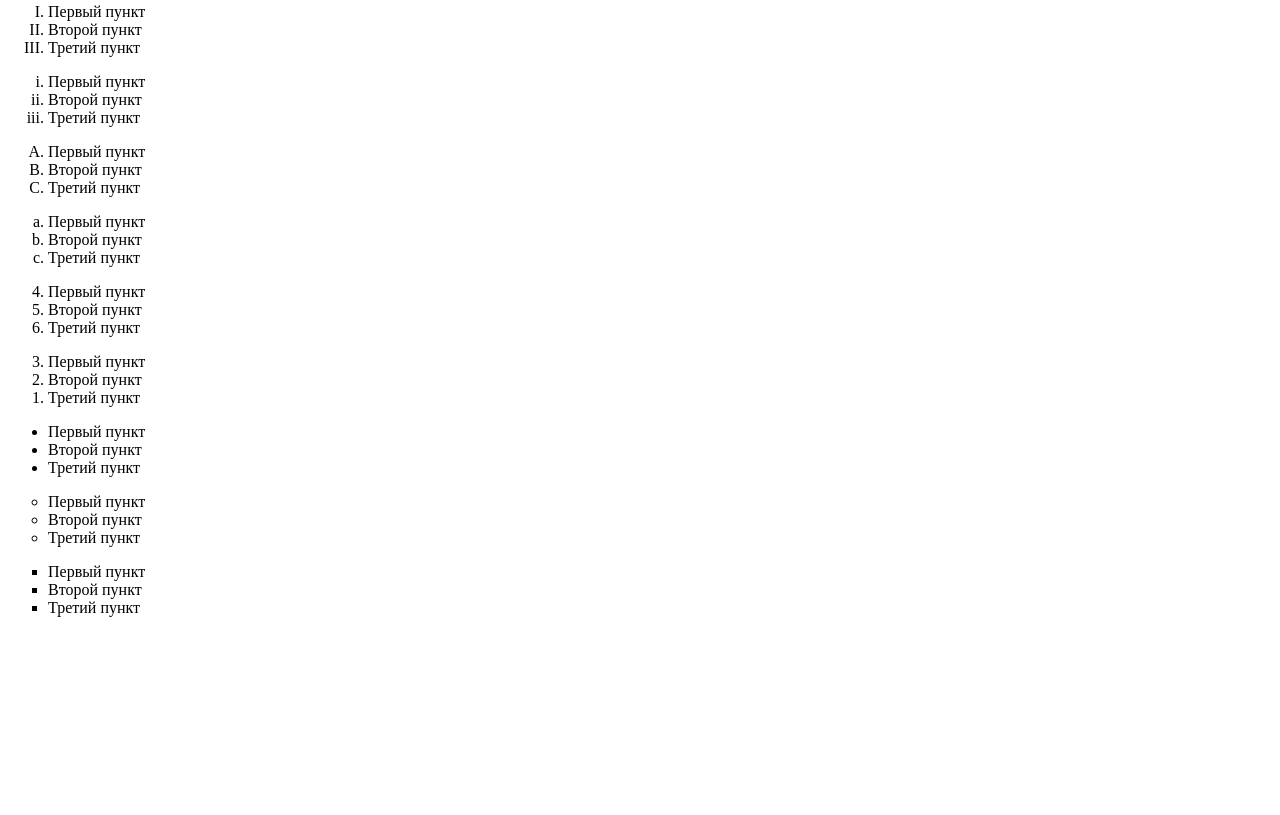
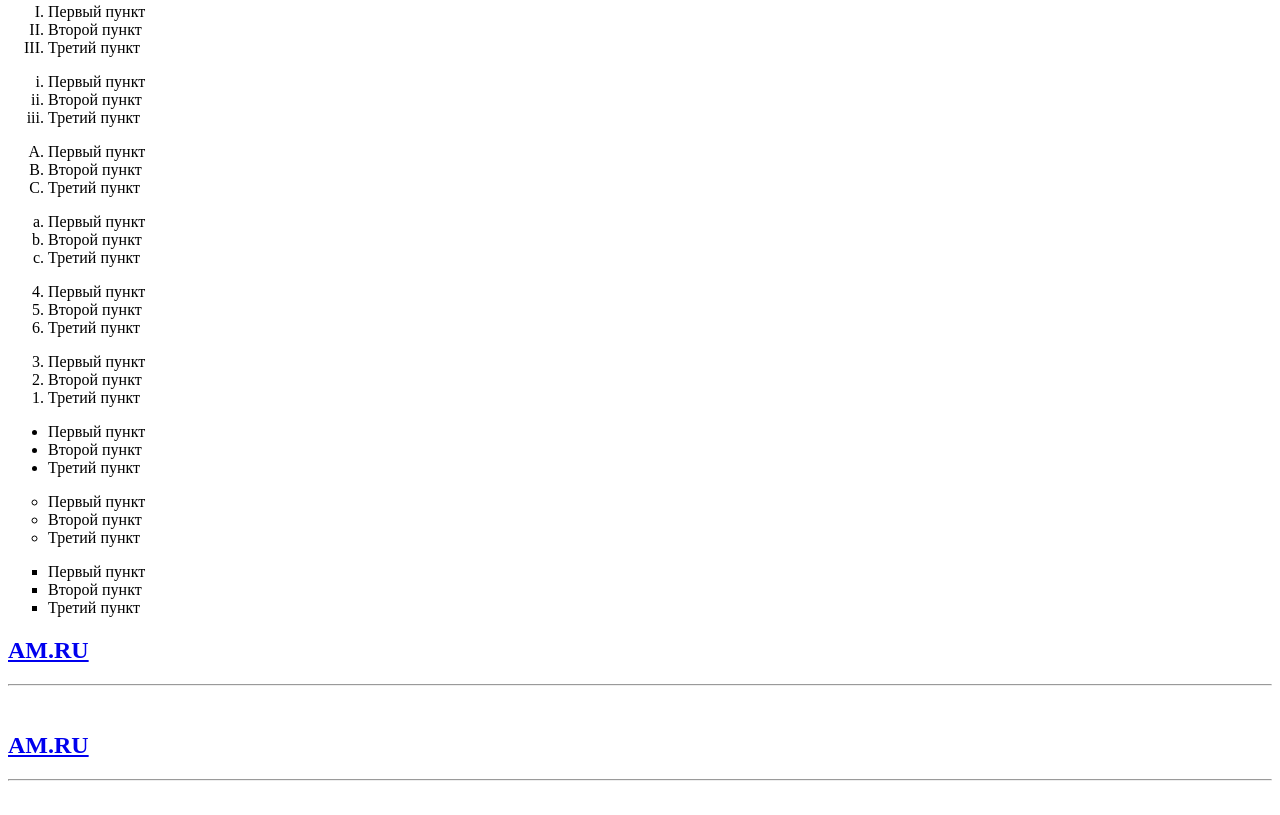
Before and after one commit to vivanov1410/coder-school, a plain HTML site: page html/HTML-lessons.html in a window 1280 px wide. Shown: the part 526-1341 px from the top of the page. Before the commit the page ends 1159 px from the top, so only its background shows below. Drawn offline with Linux system fonts and the light colour scheme.

Commit message:
lesson-8

```diff
--- a/html/HTML-lessons.html
+++ b/html/HTML-lessons.html
@@ -88,5 +88,11 @@
     <li> Третий пункт </li>
   </ul>
 
+  <a href="http://am.ru/"> <h2>AM.RU</h2> </a>  <!--Переход по ссылке-->
+<hr /><br />
+<a href="http://am.ru/" target="_blank"> <h2>AM.RU</h2> </a>  <!--Переход по ссылке в новом окне-->
+<hr /><br />
+
+
 </body>
 </html>
```
